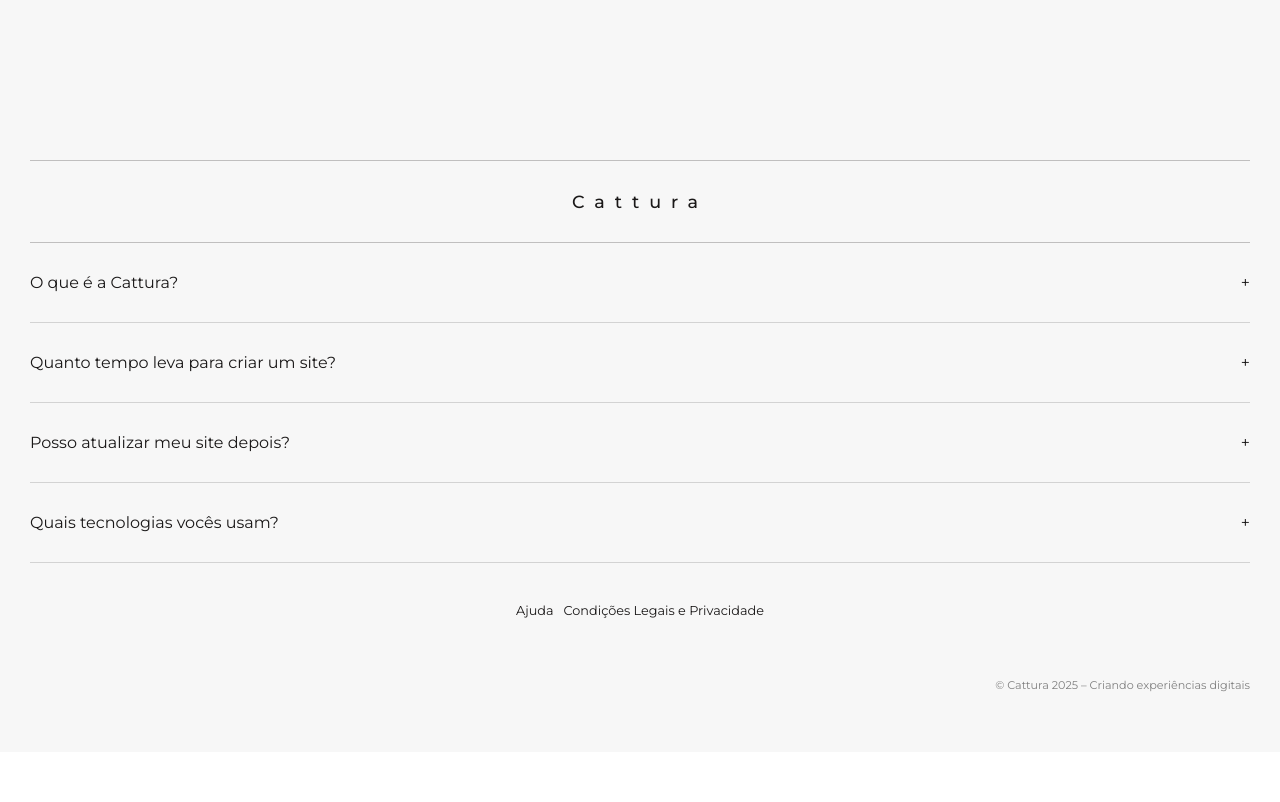
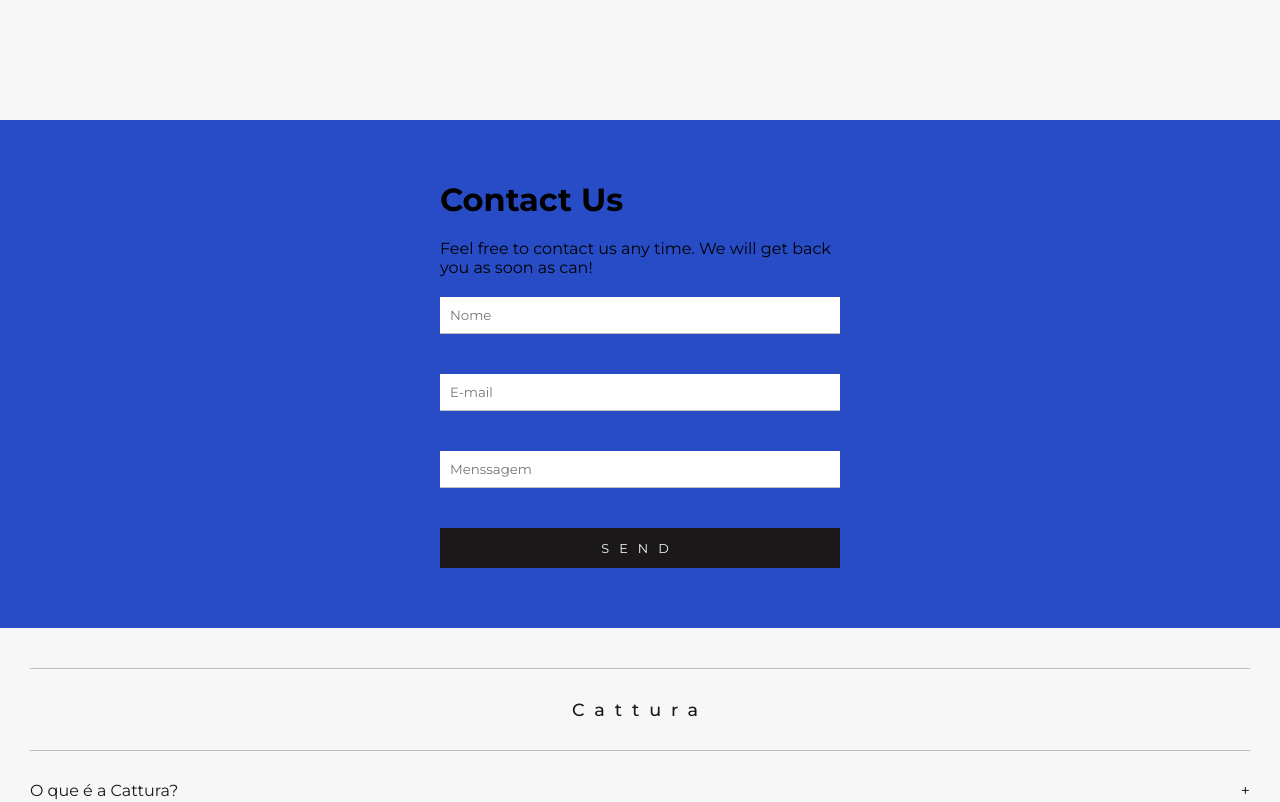
Before and after one commit to Josueledo/cattura, an Angular app: page / in a window 1280 px wide. Shown: the part 1380-2182 px from the top of the page. Before the commit the page ends 2132 px from the top, so only its background shows below. Built offline with nearby package versions, Linux system fonts and the light colour scheme.

Commit message:
feat- api emailjs

```diff
--- a/package.json
+++ b/package.json
@@ -21,6 +21,7 @@
     "@angular/platform-server": "^18.0.0",
     "@angular/router": "^18.0.0",
     "@angular/ssr": "^18.0.1",
+    "@emailjs/browser": "^4.4.1",
     "@fortawesome/angular-fontawesome": "^0.15.0",
     "@fortawesome/free-regular-svg-icons": "^6.5.2",
     "@fortawesome/free-solid-svg-icons": "^6.7.2",
--- a/src/app/components/contact-button/contact-button.component.scss
+++ b/src/app/components/contact-button/contact-button.component.scss
@@ -15,4 +15,7 @@
   border-bottom-left-radius: 50px;
   border-top-right-radius: 50px;
   font-size: .9rem;
+  &:hover{
+    cursor: pointer;
+  }
 }
--- /dev/null
+++ b/src/app/components/email/email.component.html
@@ -0,0 +1,14 @@
+<div class="container">
+  <div class="content">
+    <h1>Contact Us</h1>
+    <p>
+      Feel free to contact us any time. We will get back you as soon as can!
+    </p>
+    <form [formGroup]="contactForm" (submit)="onSubmit()">
+      <input formControlName="name" type="text" placeholder="Nome" />
+      <input formControlName="email" type="text" placeholder="E-mail" />
+      <input formControlName="message" type="text" placeholder="Menssagem" />
+      <button type="submit">SEND</button>
+    </form>
+  </div>
+</div>
--- /dev/null
+++ b/src/app/components/email/email.component.scss
@@ -0,0 +1,47 @@
+@import "../../../styles.scss";
+
+.container{
+  width: 100%;
+  padding: 60px 40px;
+  height: auto;
+  display: flex;
+  align-items: center;
+  justify-content: center;
+  gap: 10px;
+  background-color: $primary;
+  .content{
+    width: 400px;
+    display: flex;
+    flex-direction: column;
+    align-items: start;
+    justify-content: center;
+    gap: 20px;
+  }
+  form{
+    display: flex;
+    align-items: center;
+    justify-content: center;
+    flex-direction: column;
+    gap: 40px;
+    width:100%;
+    input{
+      border: none;
+      border-bottom: 1px solid $border;
+      padding: 10px;
+      width: 100%;
+      outline: none;
+    }
+    button{
+      width: 100%;
+      background-color: $black;
+      border: none;
+      color: $white1;
+      letter-spacing: 10px;
+      height: 40px;
+      font-size: .8rem;
+      &:hover{
+        cursor: pointer;
+      }
+    }
+  }
+}
--- /dev/null
+++ b/src/app/components/email/email.component.ts
@@ -0,0 +1,35 @@
+import { Component } from '@angular/core';
+import { ReactiveFormsModule }   from '@angular/forms';
+import {FormBuilder, FormControl, FormGroup, Validators, FormsModule} from '@angular/forms';
+import { send } from '@emailjs/browser';
+@Component({
+  selector: 'app-email',
+  standalone: true,
+  imports: [ReactiveFormsModule],
+  templateUrl: './email.component.html',
+  styleUrl: './email.component.scss'
+})
+export class EmailComponent {
+  contactForm: FormGroup;
+
+  constructor(private fb: FormBuilder) {
+    this.contactForm = this.fb.group({
+      name: ['', Validators.required],
+      email: ['', [Validators.required, Validators.email]],
+      message: ['', Validators.required]
+    });
+  }
+
+  onSubmit() {
+    console.log("click")
+    // if (this.contactForm.valid) {
+    //   send('service_v39yy8g', 'template_h7apwqs', this.contactForm.value, '4YcZhh2SMwAOHTDZS')
+    //     .then((response : any) => {
+    //       console.log('E-mail enviado com sucesso!', response);
+    //     })
+    //     .catch((error : any) => {
+    //       console.error('Erro ao enviar e-mail', error);
+    //     });
+    // }
+  }
+}
--- a/src/app/components/home/home.component.html
+++ b/src/app/components/home/home.component.html
@@ -36,6 +36,7 @@
       </div>
     </section>
   </div>
+  <app-email></app-email>
   <app-footer></app-footer>
   <app-contact-button></app-contact-button>
 }
--- a/src/app/components/home/home.component.scss
+++ b/src/app/components/home/home.component.scss
@@ -66,7 +66,7 @@
                 position: absolute;
                 width: 0%;
                 height: 1px;
-                transition: all .3s;
+                transition: all .3s ease-in;
                 bottom: -10px;
                 background-color: $black;
               }
--- a/src/app/components/home/home.component.ts
+++ b/src/app/components/home/home.component.ts
@@ -4,11 +4,12 @@ import { FontAwesomeModule } from '@fortawesome/angular-fontawesome';
 import { faAngleRight } from '@fortawesome/free-solid-svg-icons';
 import { FooterComponent } from '../footer/footer.component';
 import { ContactButtonComponent } from "../contact-button/contact-button.component";
+import { EmailComponent } from "../email/email.component";
 
 @Component({
   selector: 'app-home',
   standalone: true,
-  imports: [HeaderComponent, FontAwesomeModule, FooterComponent, ContactButtonComponent],
+  imports: [HeaderComponent, FontAwesomeModule, FooterComponent, ContactButtonComponent, EmailComponent],
   templateUrl: './home.component.html',
   styleUrl: './home.component.scss'
 })
--- a/src/styles.scss
+++ b/src/styles.scss
@@ -7,7 +7,9 @@
   scroll-behavior: smooth;
 }
 
-$primary:#6d95c9;
+// $primary:#452a35;
+$primary:#463232;
+$primary:#274cc6;
 $white1:#f7f7f7;
 $white2:#F1eee9;
 $secondary:#c2b280;
```
Also changed, not shown: 2 other files (tests, documents, lock files or other folders).
